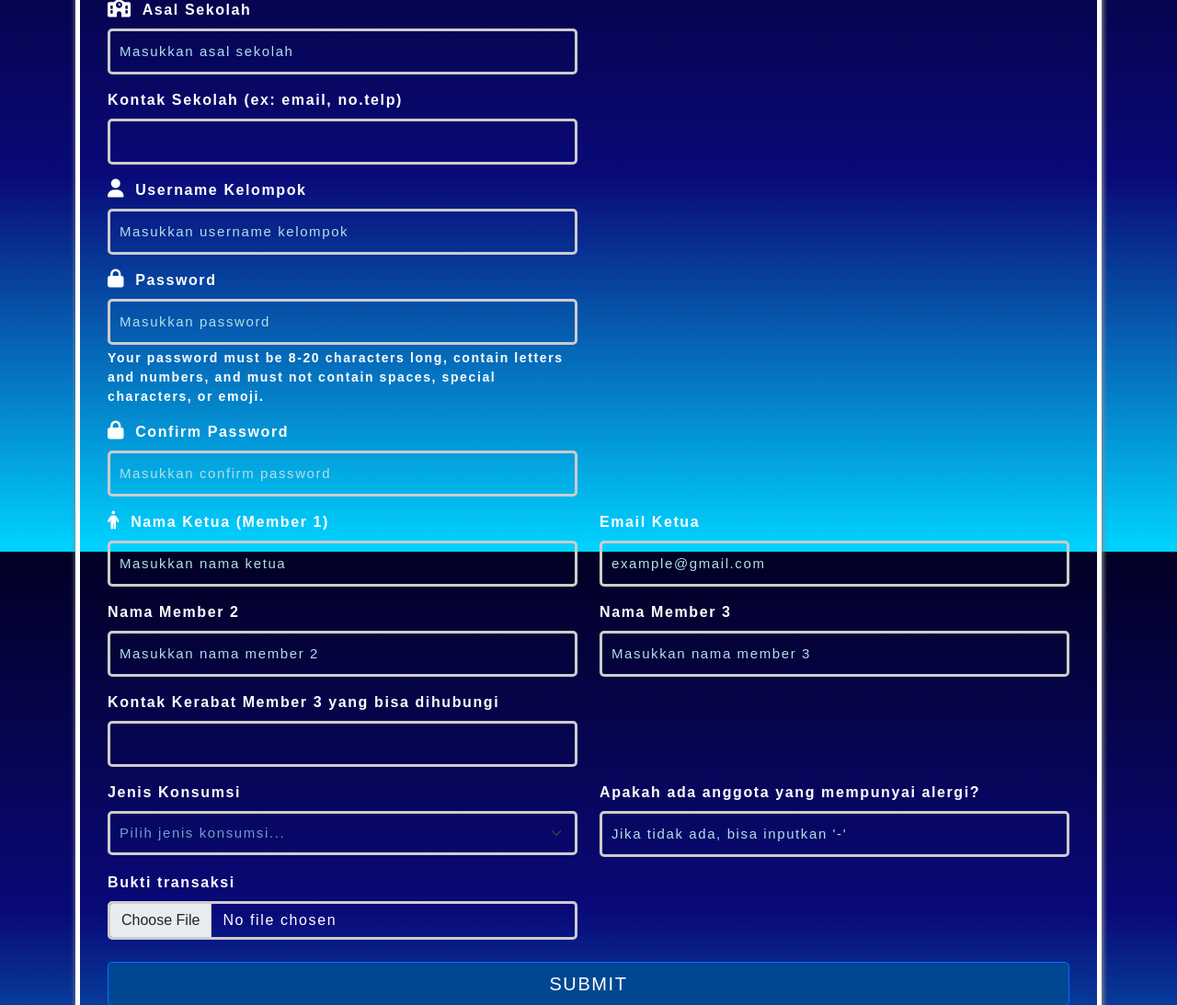
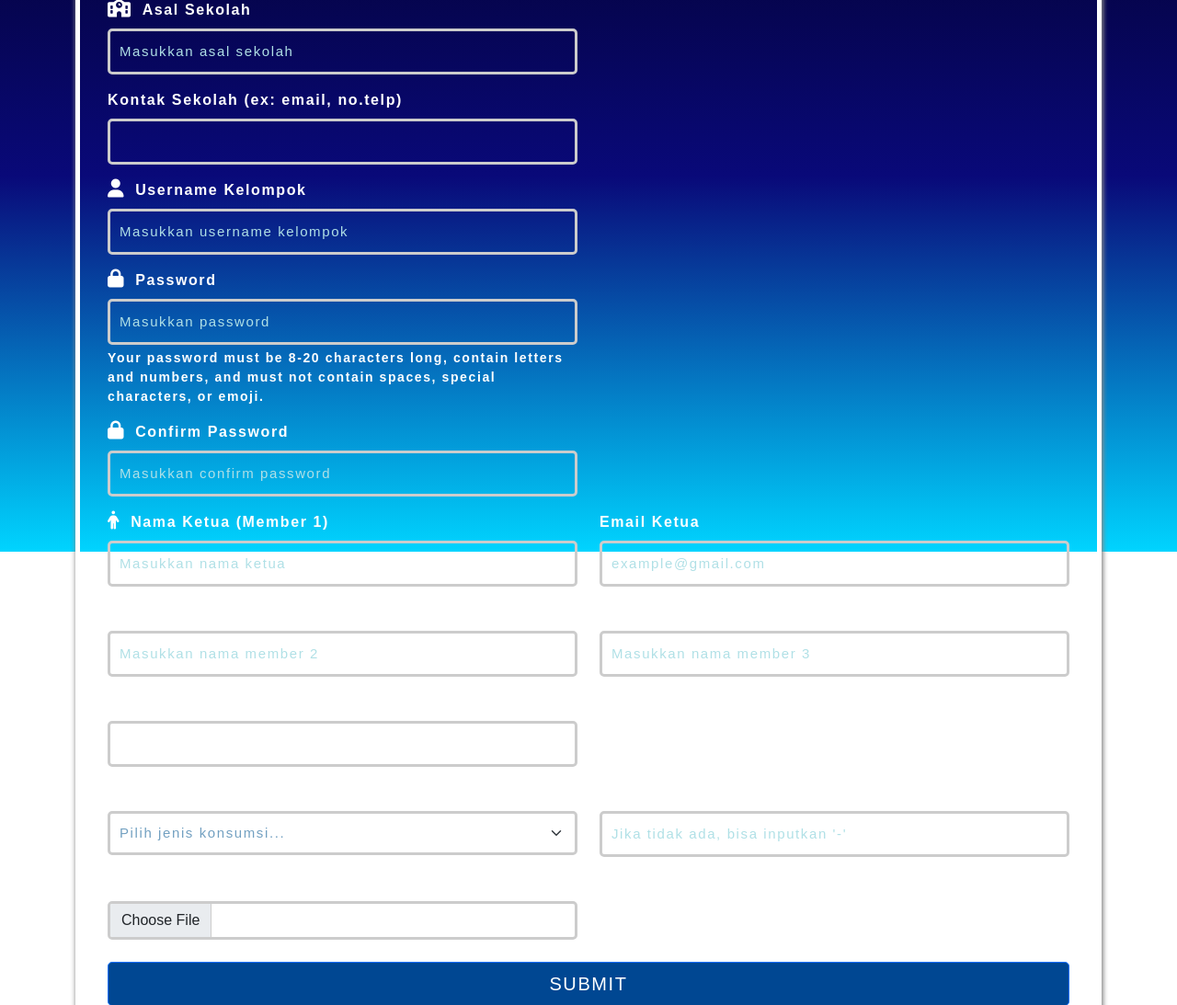
Before and after one commit to JovanAndhika/Battle-of-Minds-2024, a Laravel app: page /registration in a window 1280 px wide. Shown: the part 200-1293 px from the top of the page at 92% size. Run offline with Laravel 10, Linux system fonts and the light colour scheme; some libraries are stand-ins or nearby versions.

Commit message:
regist background

```diff
--- a/resources/views/registration.blade.php
+++ b/resources/views/registration.blade.php
@@ -10,6 +10,7 @@
             background-size: cover;
             background-position: center;
             font-weight: 800;
+            background-repeat: no-repeat;
         }
 
         .form-text{
```
